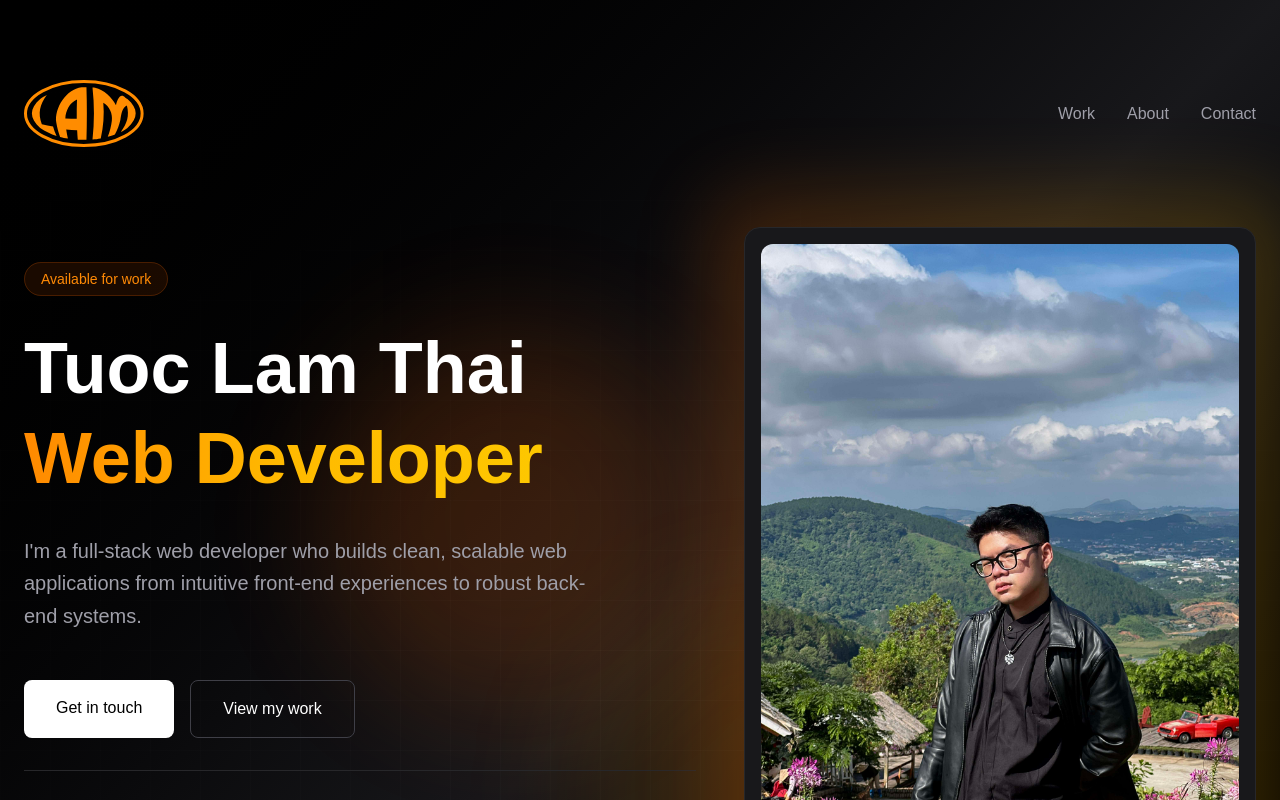
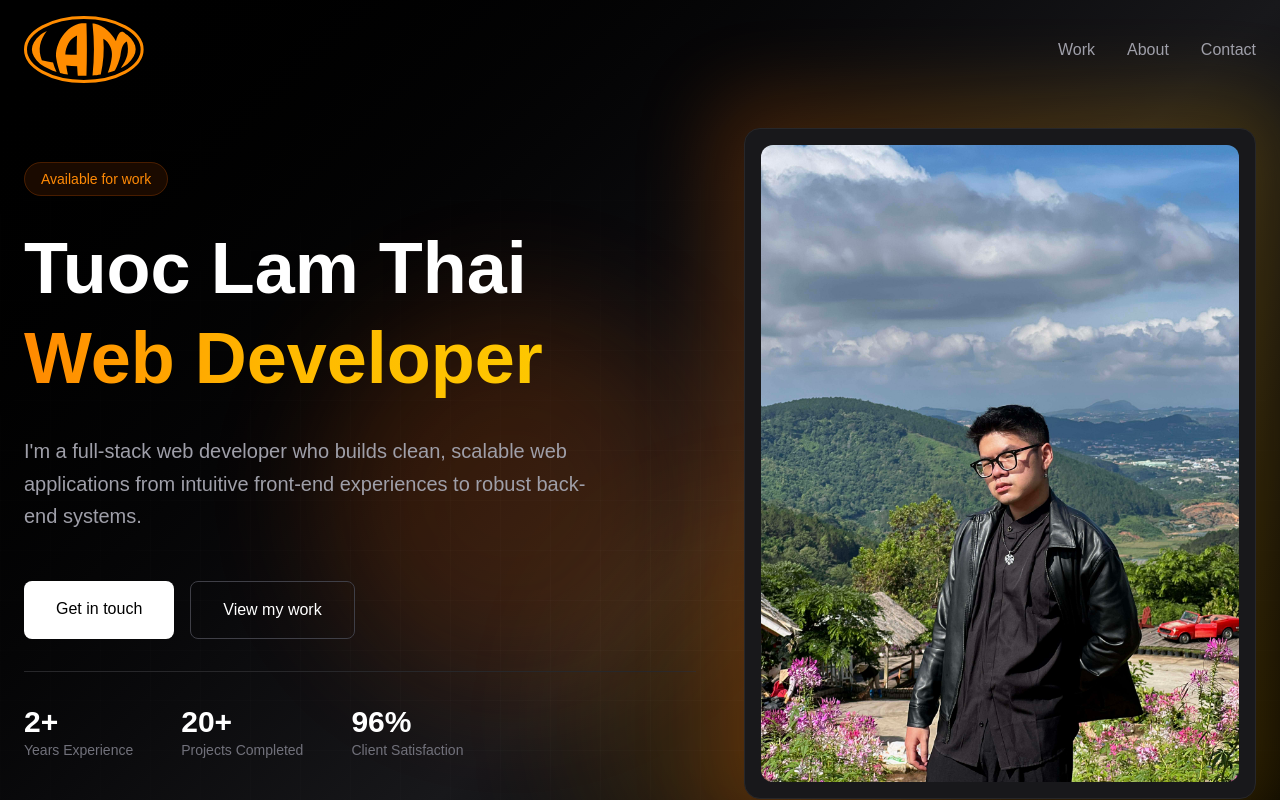
Before and after one commit to Lam-Thai/Lam-Thai-Portfolio, a Next.js app: page / in a window 1280 px wide. Shown: the top 800 px of the page. Built offline with nearby package versions, Linux system fonts and the light colour scheme; a web font is replaced by a local one.

Commit message:
update: make the nav bar pop out and scrollable

```diff
--- a/src/app/components/Nav-Bar.js
+++ b/src/app/components/Nav-Bar.js
@@ -1,8 +1,29 @@
+"use client";
+
 import Image from "next/image";
+import { useEffect, useState } from "react";
 
 export default function NavBar() {
+  const [isScrolled, setIsScrolled] = useState(false);
+
+  useEffect(() => {
+    const handleScroll = () => {
+      setIsScrolled(window.scrollY > 20);
+    };
+
+    window.addEventListener("scroll", handleScroll);
+    return () => window.removeEventListener("scroll", handleScroll);
+  }, []);
+
   return (
-    <header className="flex justify-between items-center mb-20">
+    <header
+      className={`fixed top-0 left-0 right-0 z-50 transition-all duration-300 ${
+        isScrolled
+          ? "bg-black/80 backdrop-blur-lg border-b border-zinc-800/50 shadow-lg"
+          : "bg-transparent"
+      }`}
+    >
+      <div className="max-w-7xl mx-auto px-6 py-4 flex justify-between items-center">
         <div className="flex items-center gap-2">
           <Image
             src="/logo.svg"
@@ -36,6 +57,7 @@ export default function NavBar() {
             Contact
           </a>
         </nav>
+      </div>
     </header>
   );
 }
--- a/src/app/page.js
+++ b/src/app/page.js
@@ -12,10 +12,10 @@ export default function Home() {
       <div className="absolute top-1/4 left-1/4 w-96 h-96 bg-orange-500/20 rounded-full blur-3xl animate-pulse"></div>
       <div className="absolute bottom-1/4 right-1/4 w-96 h-96 bg-amber-500/20 rounded-full blur-3xl animate-pulse delay-1000"></div>
 
-      <main className="relative z-10 max-w-7xl mx-auto px-6 py-20 min-h-screen flex flex-col">
-        {/* Header/Navigation */}
-        <NavBar />
+      {/* Header/Navigation */}
+      <NavBar />
 
+      <main className="relative z-10 max-w-7xl mx-auto px-6 pt-32 pb-20 min-h-screen flex flex-col">
         {/* Hero Section */}
         <div className="flex-1 flex flex-col lg:flex-row items-center justify-between gap-12">
           {/* Left Content */}
```
Lines whose indentation alone changed are shown as unchanged.
